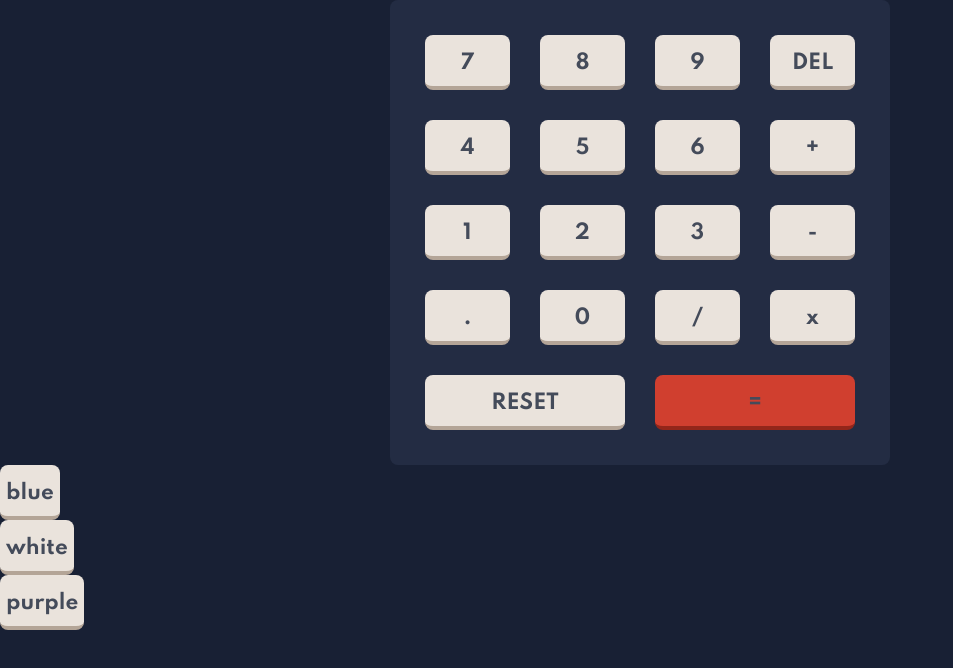
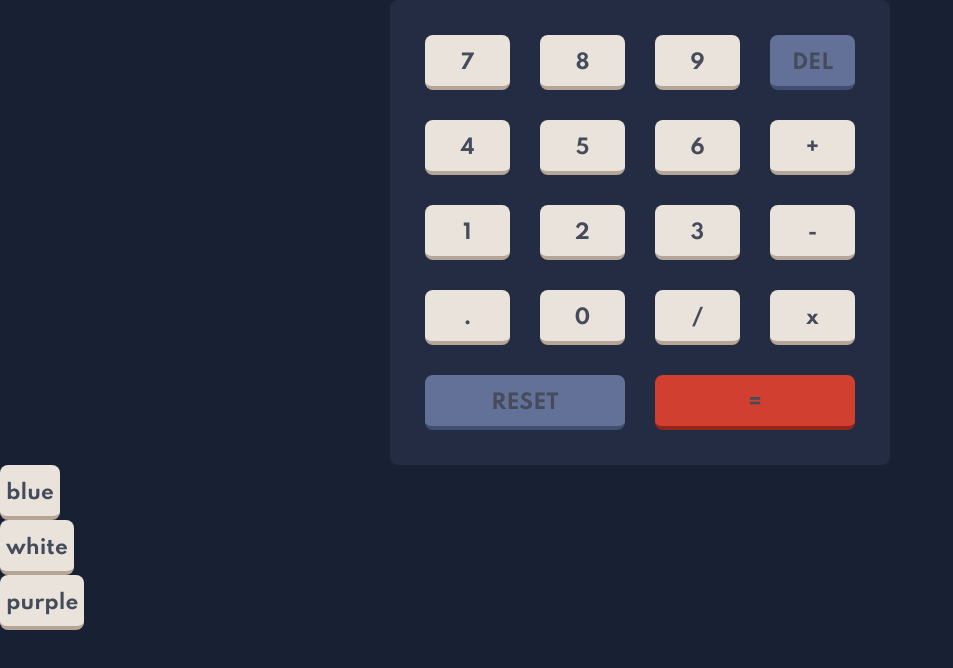
Before and after one commit to karthik-raja-g/themed-calculator, a React (Create React App) app: page / in a window 1280 px wide. Shown: the top 668 px of the page, without its empty margins (0-953 px from the left). Built offline with nearby package versions, Linux system fonts and the light colour scheme.

Commit message:
- Themed delete key

```diff
--- a/src/App.js
+++ b/src/App.js
@@ -17,9 +17,13 @@ function App() {
         <Keypad>
           {keys.map((val, index) => {
             if (val.text === "RESET" || val.text === "=") {
-              return <LongButton type={val.value}>{val.text}</LongButton>;
+              return <LongButton key={index} type={val.value}>{val.text}</LongButton>;
             }
-            return <NumberButton key={index}>{val.text}</NumberButton>;
+            return (
+              <NumberButton key={index} value={val.value}>
+                {val.text}
+              </NumberButton>
+            );
           })}
         </Keypad>
         <NumberButton clickHandler={() => setTheme(themes.blue)}>
--- a/src/components/longButton.js
+++ b/src/components/longButton.js
@@ -3,24 +3,15 @@ import Button from "./button";
 import Styled from "styled-components";
 
 const LongBtn = Styled(Button)`
-  background-color: ${(props) =>
-    props.type === "equals"
-      ? props.theme.keys.result.body
-      : props.theme.keys.number.body};
-  border-bottom: 4px solid ${(props) =>
-    props.type === "equals"
-      ? props.theme.keys.result.shadow
-      : props.theme.keys.number.shadow};
+  background-color: ${(props) => props.theme.keys[props.type].body};
+  border-bottom: 4px solid ${(props) => props.theme.keys[props.type].shadow};
   color: ${(props) => props.theme.text.number};
   grid-column-start: span 2;
 `;
-const LongButton = ({ children, clickHandler, className, type }) => {
-  console.log(type);
-  return (
-    <LongBtn clickHandler={clickHandler} className={className} type={type}>
-      {children}
-    </LongBtn>
-  );
-};
+const LongButton = ({ children, clickHandler, className, type }) => (
+  <LongBtn clickHandler={clickHandler} className={className} type={type}>
+    {children}
+  </LongBtn>
+);
 
 export default LongButton;
--- a/src/components/numberButton.js
+++ b/src/components/numberButton.js
@@ -3,12 +3,18 @@ import Button from "./button";
 import Styled from "styled-components";
 
 const NumButton = Styled(Button)`
-  background-color: ${(props) => props.theme.keys.number.body};
-  border-bottom: 4px solid ${(props) => props.theme.keys.number.shadow};
+  background-color: ${(props) =>
+    props.value === "del"
+      ? props.theme.keys.function.body
+      : props.theme.keys.number.body};
+  border-bottom: 4px solid ${(props) =>
+    props.value === "del"
+      ? props.theme.keys.function.shadow
+      : props.theme.keys.number.shadow};
   color: ${(props) => props.theme.text.number};
 `;
-const NumberButton = ({ children, clickHandler, className }) => (
-  <NumButton clickHandler={clickHandler} className={className}>
+const NumberButton = ({ children, clickHandler, className, value }) => (
+  <NumButton clickHandler={clickHandler} className={className} value={value}>
     {children}
   </NumButton>
 );
--- a/src/keys.js
+++ b/src/keys.js
@@ -65,11 +65,11 @@ const keys = [
   },
   {
     text: "RESET",
-    value: "reset",
+    value: "function",
   },
   {
     text: "=",
-    value: "equals",
+    value: "result",
   },
 ];
 export default keys;
```
